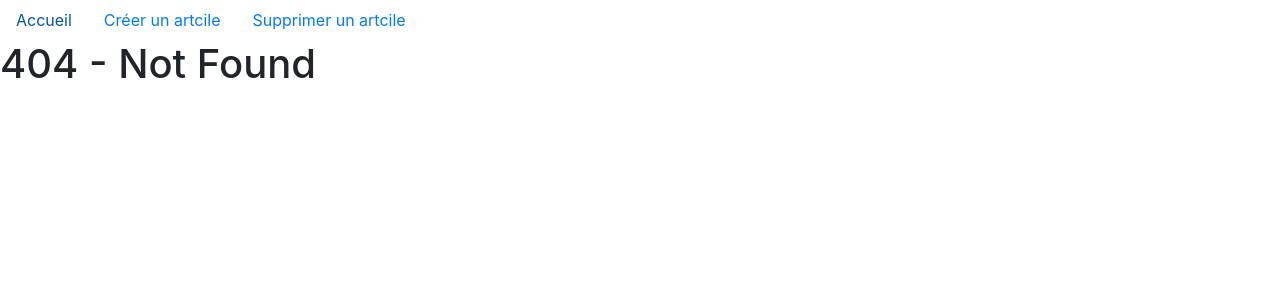
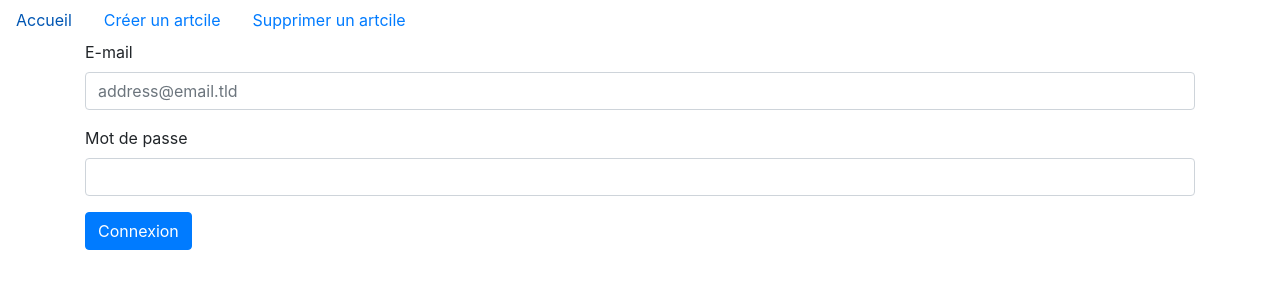
Before and after one commit to OmyRob86/first-react-project, a React (Create React App) app: page /signin in a window 1280 px wide. Before the commit this address had no page. Shown: the top 300 px of the page. Built offline with nearby package versions, Linux system fonts and the light colour scheme.

Commit message:
add Sigin page

```diff
--- a/src/App.js
+++ b/src/App.js
@@ -10,10 +10,12 @@
 import Navigation     from './components/Navigation';
 
 import Home           from './pages/Home';
+import Signin         from './pages/Signin';
 import CreateArticle  from './pages/CreateArticle';
 import DeleteArticle  from './pages/DeleteArticle';
 import ViewArticle    from './pages/ViewArticle';
 import NotFound       from './pages/NotFound';
+
 
 
 const App = () => {
@@ -22,9 +24,10 @@
       <Navigation />
       <Switch>
         <Route exact path="/"          component={Home}           />
+        <Route exact path="/signin"    component={Signin}         />
         <Route path="/articles/create" component={CreateArticle}  />
         <Route path="/articles/delete" component={DeleteArticle}  />
-        <Route path="/article/:articleId"     component={ViewArticle}    />
+        <Route path="/article/:articleId" component={ViewArticle}    />
         <Route path="*"                component={NotFound}       />
       </Switch>
       <ToastContainer />
--- a/src/pages/CreateArticle.js
+++ b/src/pages/CreateArticle.js
@@ -98,7 +98,7 @@
                 <Form.Group controlId="article.author" >
                     <Form.Label>Id de l'Auteur</Form.Label>
                     <Form.Control
-                        type="numner"
+                        type="number"
                         name="author"
                         onChange={handleChange}
                         value={author}
--- /dev/null
+++ b/src/pages/Signin.js
@@ -0,0 +1,58 @@
+import React, { useState } from 'react';
+
+import Container     from 'react-bootstrap/Container';
+import Form          from 'react-bootstrap/Form';
+import Button        from 'react-bootstrap/Button';
+
+
+const Signin = () => {
+    const [ email,    setEmail    ] = useState ("");
+    const [ password, setPassword ] = useState ("");
+
+    const handleChange = (event) => {
+        const { name, value } = event.target;
+
+        switch (name) {
+            case "email":
+                setEmail(value);
+                break;
+            case "password":
+                setPassword(value);
+                break;
+                // no default
+        }
+    }
+
+    const handleSubmit = (event) => {
+        event.preventDefault();
+    }
+
+    return (
+        <Container>
+            <Form onSubmit={handleSubmit}>
+                <Form.Group controlId="signin.email">
+                    <Form.Label>E-mail</Form.Label>
+                    <Form.Control
+                        type="email"
+                        name="email"
+                        value={email}
+                        onChange={handleChange}
+                        placeholder="address@email.tld"
+                    />
+                </Form.Group>
+                <Form.Group controlId="signin.password">
+                    <Form.Label>Mot de passe</Form.Label>
+                    <Form.Control
+                    type="password"
+                    name="password"
+                    value={password}
+                    onChange={handleChange}
+                    />
+                </Form.Group>
+                <Button variant="primary" type="submit">Connexion</Button>
+            </Form>
+        </Container>
+    );
+};
+
+export default Signin;
```
